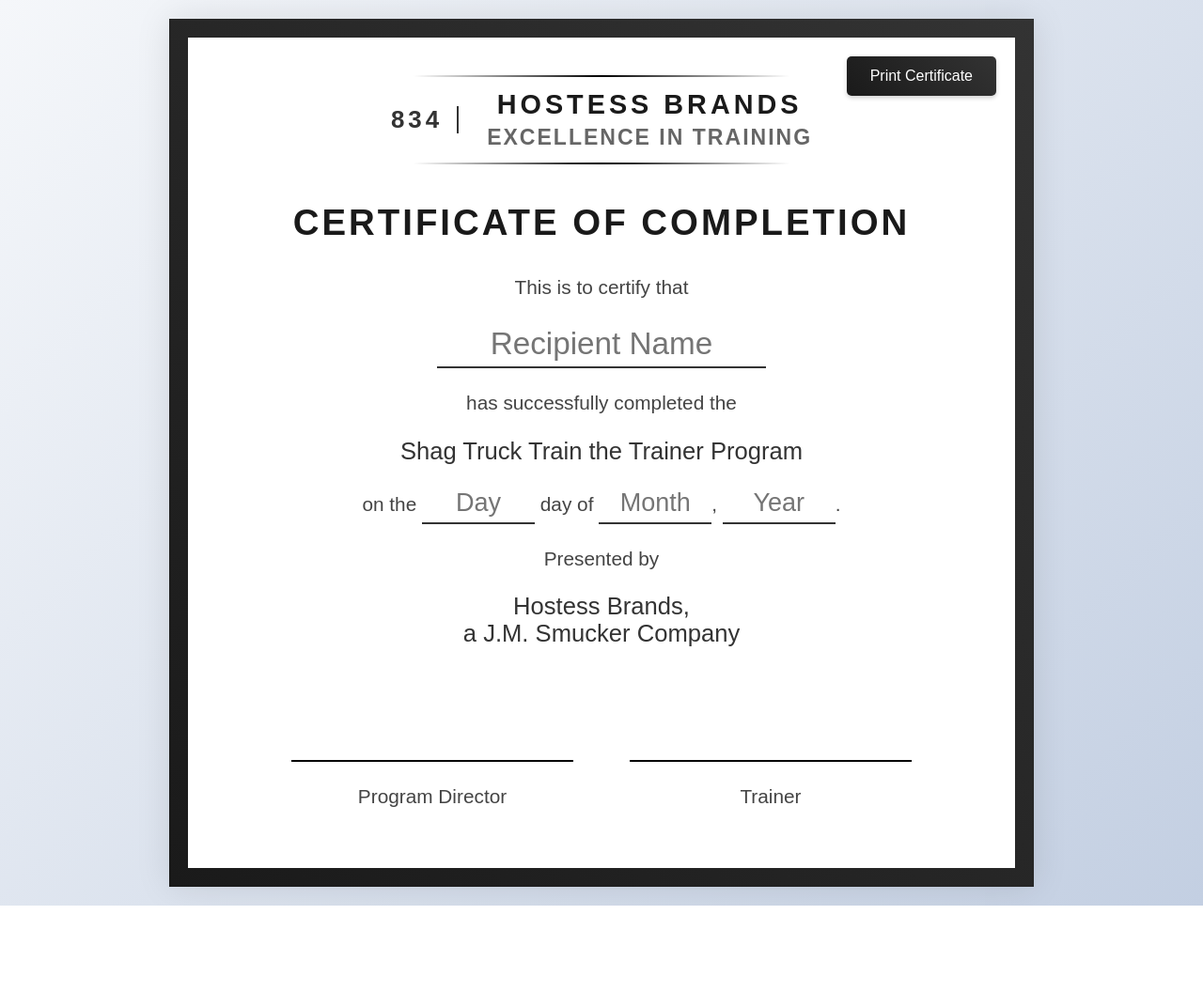
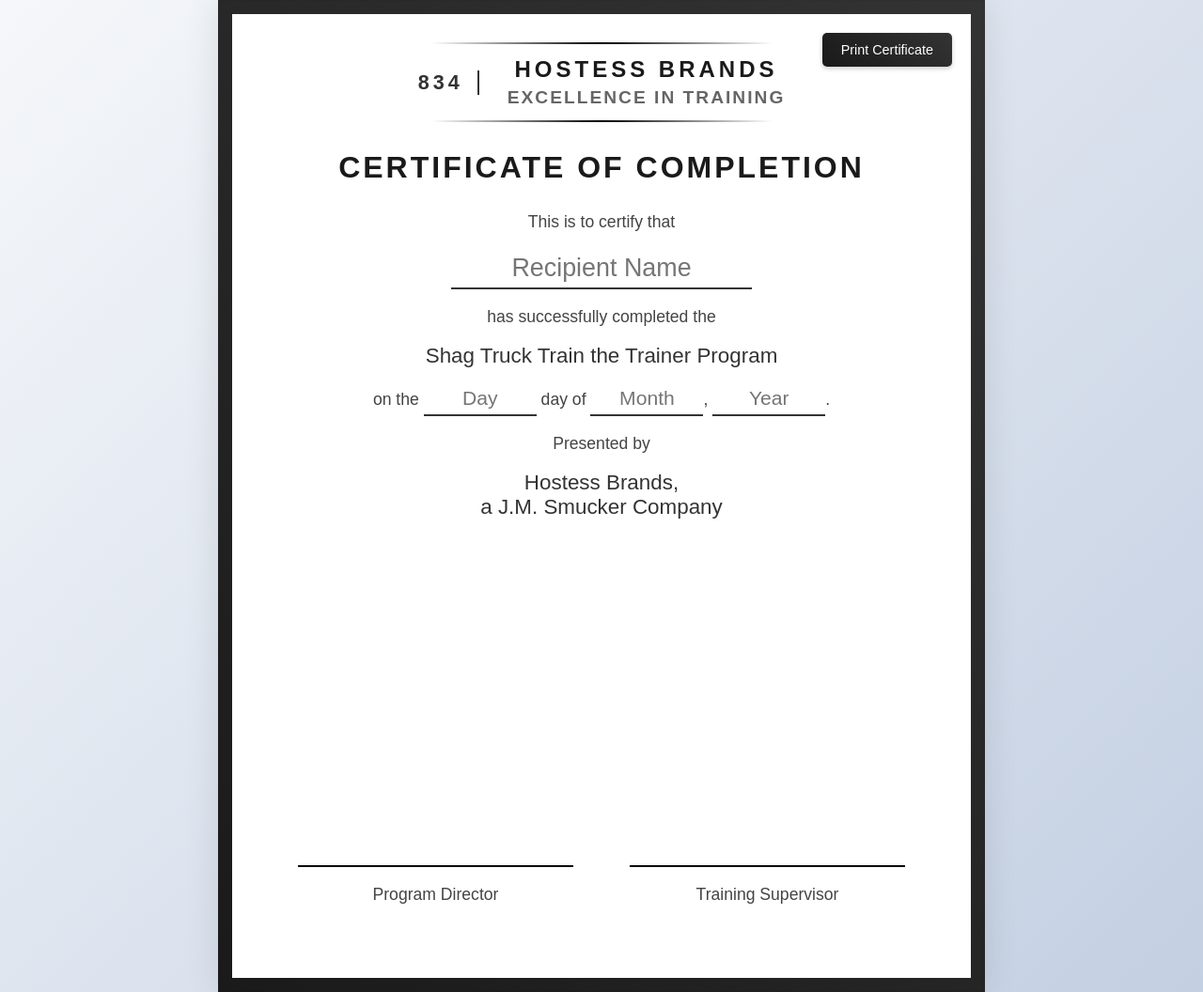
Before and after one commit to MaycoRmz/TTTh, a plain HTML site: page index.html in a window 1280 px wide. Shown: the whole page at 94% size. Before the commit the page ends 964 px from the top, so only its background shows below. Drawn offline with Linux system fonts and the light colour scheme.

Commit message:
Update index.html

```diff
--- a/index.html
+++ b/index.html
@@ -1,13 +1,18 @@
+<!DOCTYPE html>
 <html lang="en">
 <head>
     <meta charset="UTF-8">
     <meta name="viewport" content="width=device-width, initial-scale=1.0">
     <title>Certificate of Completion</title>
     <style>
+        @page {
+            size: letter portrait;
+            margin: 0;
+        }
         body {
             font-family: 'Arial', sans-serif;
             margin: 0;
-            padding: 20px;
+            padding: 0;
             display: flex;
             justify-content: center;
             align-items: center;
@@ -16,28 +21,30 @@
         }
         .certificate {
             position: relative;
-            padding: 40px;
-            width: 800px;
+            padding: 30px;
+            width: 8.5in;
+            height: 11in;
             background: #fff;
             text-align: center;
-            border: 20px solid transparent;
+            border: 15px solid transparent;
             background-clip: padding-box;
+            box-sizing: border-box;
             box-shadow: 0 0 35px rgba(0, 0, 0, 0.1);
         }
         .certificate::before {
             content: '';
             position: absolute;
-            top: -20px;
-            right: -20px;
-            bottom: -20px;
-            left: -20px;
+            top: -15px;
+            right: -15px;
+            bottom: -15px;
+            left: -15px;
             z-index: -1;
             background: linear-gradient(45deg, #1a1a1a, #333);
         }
         .header {
             font-family: 'Arial', sans-serif;
-            font-size: 1.8em;
-            margin-bottom: 40px;
+            font-size: 1.5em;
+            margin-bottom: 30px;
             text-transform: uppercase;
             letter-spacing: 4px;
             color: #1a1a1a;
@@ -78,30 +85,34 @@
             margin-top: 5px;
         }
         .certificate h1 {
-            font-size: 2.4em;
-            margin: 30px 0;
+            font-size: 2em;
+            margin: 25px 0;
             color: #1a1a1a;
             text-transform: uppercase;
             letter-spacing: 3px;
             font-weight: 600;
         }
         .certificate h2 {
-            font-size: 1.6em;
-            margin: 15px 0;
+            font-size: 1.4em;
+            margin: 12px 0;
             color: #333;
             font-weight: 500;
         }
         .certificate p {
-            font-size: 1.3em;
-            margin: 20px 0;
+            font-size: 1.1em;
+            margin: 15px 0;
             color: #444;
             line-height: 1.6;
         }
         .signatures {
-            margin-top: 60px;
+            margin-top: 40px;
             display: flex;
             justify-content: space-around;
             padding: 0 40px;
+            position: absolute;
+            bottom: 60px;
+            left: 0;
+            right: 0;
         }
         .signature {
             text-align: center;
@@ -109,7 +120,7 @@
             margin: 0 30px;
         }
         .signature-line {
-            margin-top: 60px;
+            margin-top: 40px;
             border-top: 2px solid #000;
             width: 100%;
             position: relative;
@@ -118,7 +129,7 @@
             border: none;
             border-bottom: 2px solid #333;
             text-align: center;
-            font-size: 1.3em;
+            font-size: 1.2em;
             background: transparent;
             padding: 5px 10px;
             transition: all 0.3s ease;
@@ -129,22 +140,22 @@
             background: rgba(0,0,0,0.02);
         }
         .name-input {
-            width: 350px;
+            width: 300px;
         }
         .date-input {
-            width: 120px;
+            width: 100px;
         }
         .print-btn {
             position: absolute;
             top: 20px;
             right: 20px;
-            padding: 12px 25px;
+            padding: 10px 20px;
             background: linear-gradient(45deg, #1a1a1a, #333);
             color: white;
             border: none;
             border-radius: 5px;
             cursor: pointer;
-            font-size: 1em;
+            font-size: 0.9em;
             transition: all 0.3s ease;
             box-shadow: 0 2px 5px rgba(0,0,0,0.2);
         }
@@ -153,8 +164,16 @@
             box-shadow: 0 4px 8px rgba(0,0,0,0.2);
         }
         @media print {
-            body { background: none; }
-            .certificate { box-shadow: none; }
+            body {
+                background: none;
+                margin: 0;
+                padding: 0;
+            }
+            .certificate {
+                box-shadow: none;
+                margin: 0;
+                padding: 30px;
+            }
             .print-btn { display: none; }
         }
     </style>
@@ -185,7 +204,7 @@
             </div>
             <div class="signature">
                 <div class="signature-line"></div>
-                <p>Trainer</p>
+                <p>Training Supervisor</p>
             </div>
         </div>
     </div>
```
